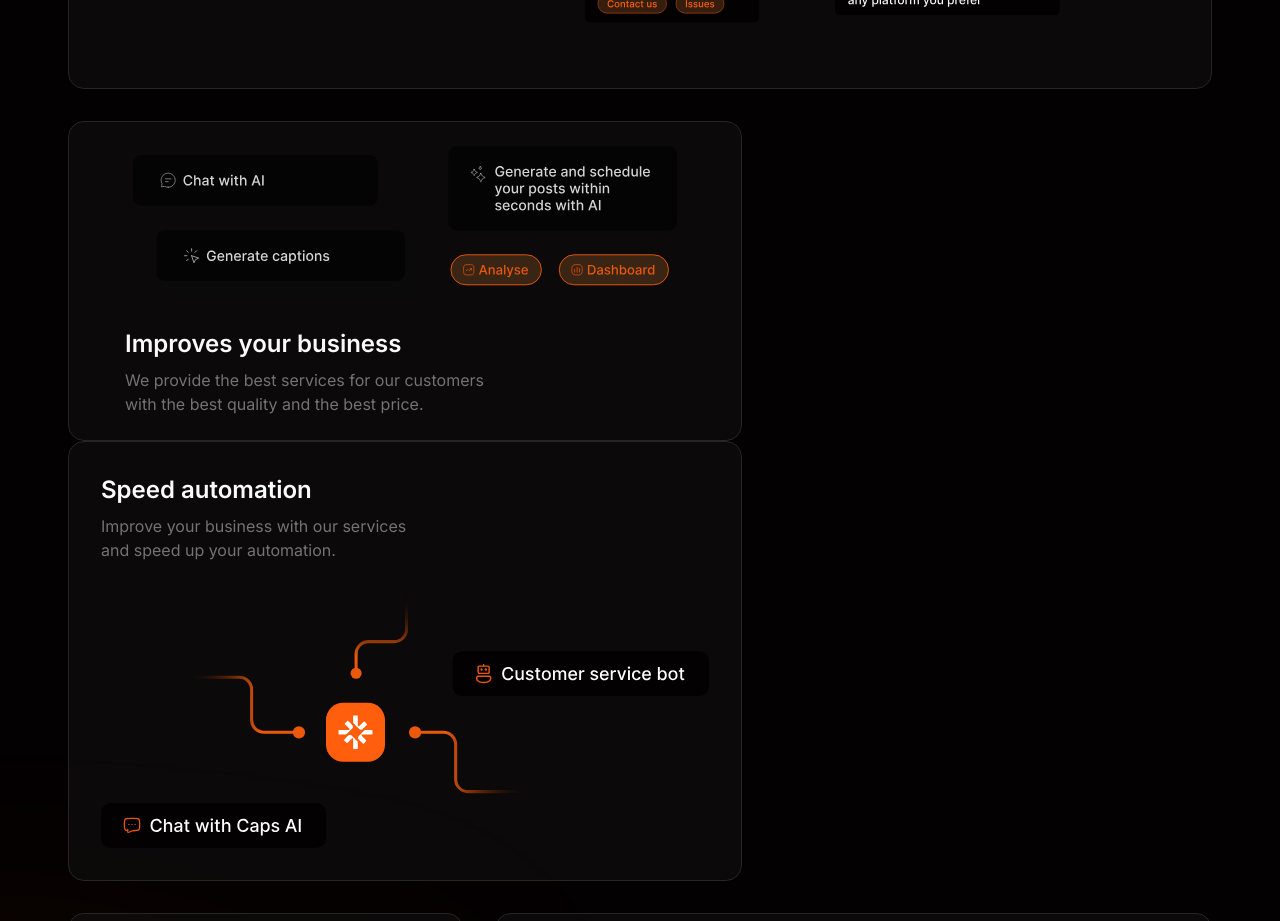
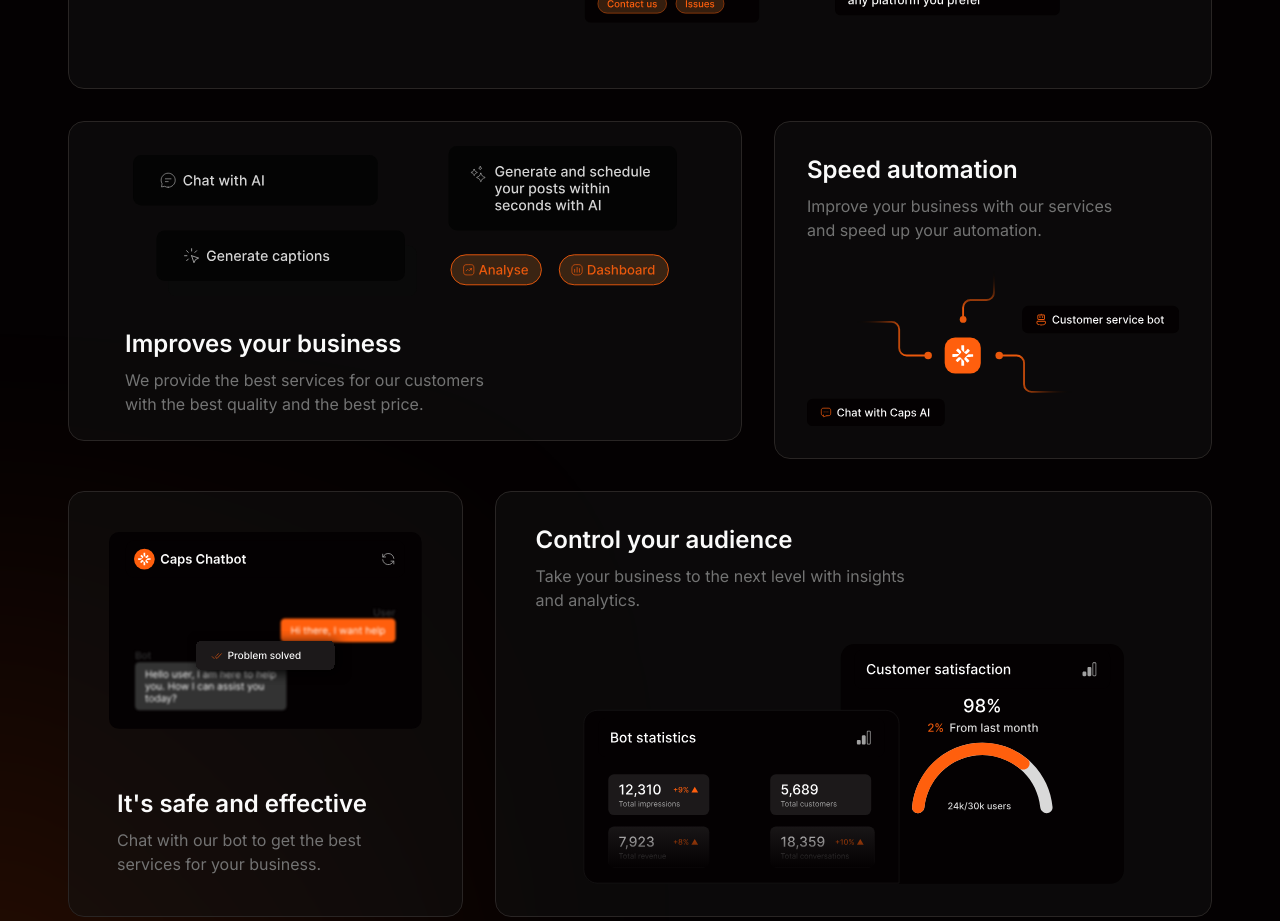
Before and after one commit to dexbotsdev/caps-ai, a Next.js app: page / in a window 1280 px wide. Shown: the part 2260-3181 px from the top of the page. Built offline with nearby package versions, Linux system fonts and the light colour scheme.

Commit message:
Revert "🛠️  Fixed imports"
This reverts commit 1e24aaefed2ab888ad1b787a39387d2ca2bea275.

```diff
--- a/src/components/contents/Services.tsx
+++ b/src/components/contents/Services.tsx
@@ -23,7 +23,7 @@ const Services = () => {
                 </AnimationContainer>
 
                 <div className="grid grid-cols-1 lg:grid-cols-[1fr_.65fr] w-full gap-8 mt-8">
-                    <AnimationContainer delay={0.1}>
+                    <AnimationContainer delay={0.2}>
                         <div className="flex flex-col items-start w-full px-6 py-6 border border-border bg-[#121212]/50 rounded-2xl lg:px-8 lg:py-6">
                             <Icons.service2 className="w-full h-auto px-8" />
                             <div className="flex flex-col items-start lg:pl-6">
@@ -35,6 +35,8 @@ const Services = () => {
                                 </p>
                             </div>
                         </div>
+                    </AnimationContainer>
+                    <AnimationContainer delay={0.3}>
                         <div className="flex flex-col items-start w-full px-6 py-6 border border-border bg-[#121212]/50 rounded-2xl lg:px-8 lg:py-8">
                             <h5 className="text-xl font-semibold lg:text-2xl">
                                 Speed automation
@@ -49,7 +51,7 @@ const Services = () => {
                     </AnimationContainer>
                 </div>
 
-                <AnimationContainer delay={0.2}>
+                <AnimationContainer delay={0.4}>
                     <div className="grid grid-cols-1 lg:grid-cols-[0.55fr_1fr] w-full gap-8 mt-8">
                         <div className="flex flex-col items-start justify-center w-full p-6 border lg:p-8 xl:p-10 border-border bg-[#121212]/50 rounded-2xl">
                             <div className="flex items-center w-full px-16 lg:px-0">
```
